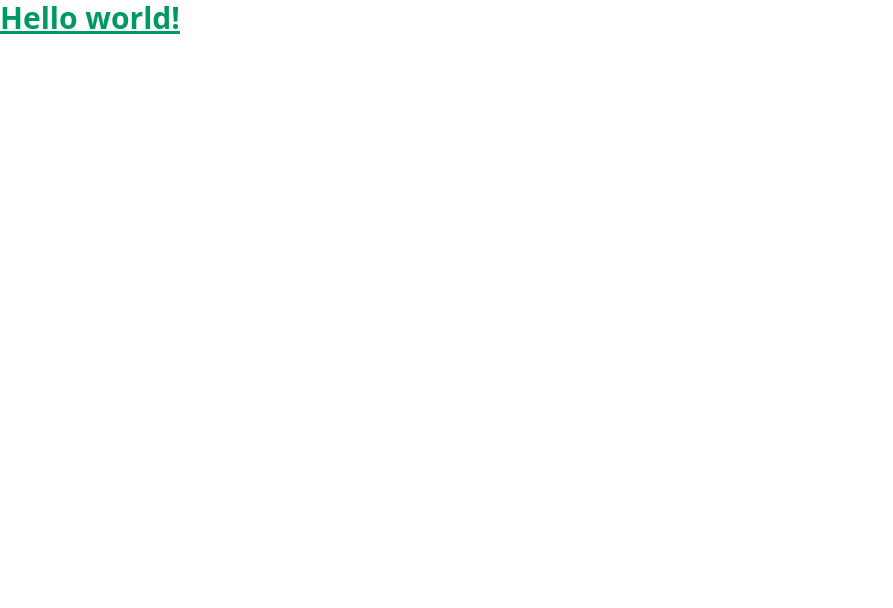
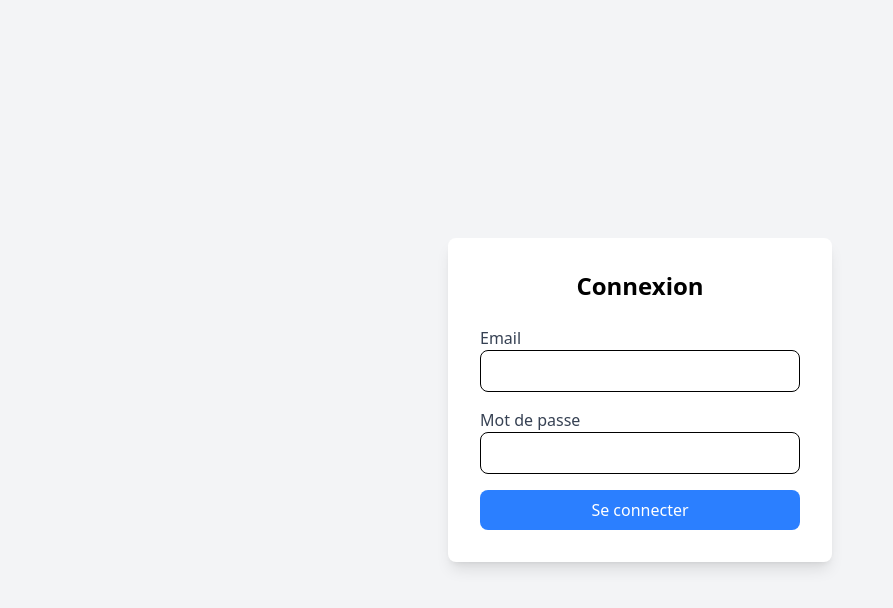
Before and after one commit to 2MJ-DEV/My-App-React, a React (Vite) app: page / in a window 1280 px wide. Shown: the top 608 px of the page, without its empty margins (0-893 px from the left). Built offline with nearby package versions, Linux system fonts and the light colour scheme.

Commit message:
add component login

```diff
--- a/src/App.jsx
+++ b/src/App.jsx
@@ -1,11 +1,12 @@
-function App() {
-	return (
-		<>
-			<h1 className='text-3xl font-bold underline text-emerald-600'>
-				Hello world!
-			</h1>
-		</>
-	)
-}
+import React from "react";
+import Login from "./components/Login.jsx";
 
-export default App
+const App = () => {
+  return (
+    <div>
+      <Login />
+    </div>
+  );
+};
+
+export default App;
--- /dev/null
+++ b/src/components/Login.jsx
@@ -0,0 +1,61 @@
+import { useState } from "react";
+
+const Login = () => {
+  const [email, setEmail] = useState("");
+  const [password, setPassword] = useState("");
+  const [error, setError] = useState("");
+
+  const handleSubmit = (e) => {
+    e.preventDefault();
+    setError("");
+
+    if (!email || !password) {
+      setError("Veuillez remplir tous les champs.");
+      return;
+    }
+
+    // Simuler une authentification (à remplacer par un appel API)
+    if (email === "admin@example.com" && password === "password123") {
+      alert("Connexion réussie");
+    } else {
+      setError("Email ou mot de passe incorrect.");
+    }
+  };
+
+  return (
+    <div className="flex justify-center items-center h-screen bg-gray-100">
+      <div className="bg-white p-8 rounded-lg shadow-lg w-96">
+        <h2 className="text-2xl font-bold mb-6 text-center">Connexion</h2>
+        {error && <p className="text-red-500 text-sm mb-4">{error}</p>}
+        <form onSubmit={handleSubmit}>
+          <div className="mb-4">
+            <label className="block text-gray-700">Email</label>
+            <input
+              type="email"
+              className="w-full p-2 border rounded-lg focus:outline-none focus:ring-2 focus:ring-blue-500"
+              value={email}
+              onChange={(e) => setEmail(e.target.value)}
+            />
+          </div>
+          <div className="mb-4">
+            <label className="block text-gray-700">Mot de passe</label>
+            <input
+              type="password"
+              className="w-full p-2 border rounded-lg focus:outline-none focus:ring-2 focus:ring-blue-500"
+              value={password}
+              onChange={(e) => setPassword(e.target.value)}
+            />
+          </div>
+          <button
+            type="submit"
+            className="w-full bg-blue-500 text-white p-2 rounded-lg hover:bg-blue-600"
+          >
+            Se connecter
+          </button>
+        </form>
+      </div>
+    </div>
+  );
+};
+
+export default Login;
```
Also changed, not shown: src/components/MapComponent.jsx (added), src/components/Sidebar.jsx (added).
